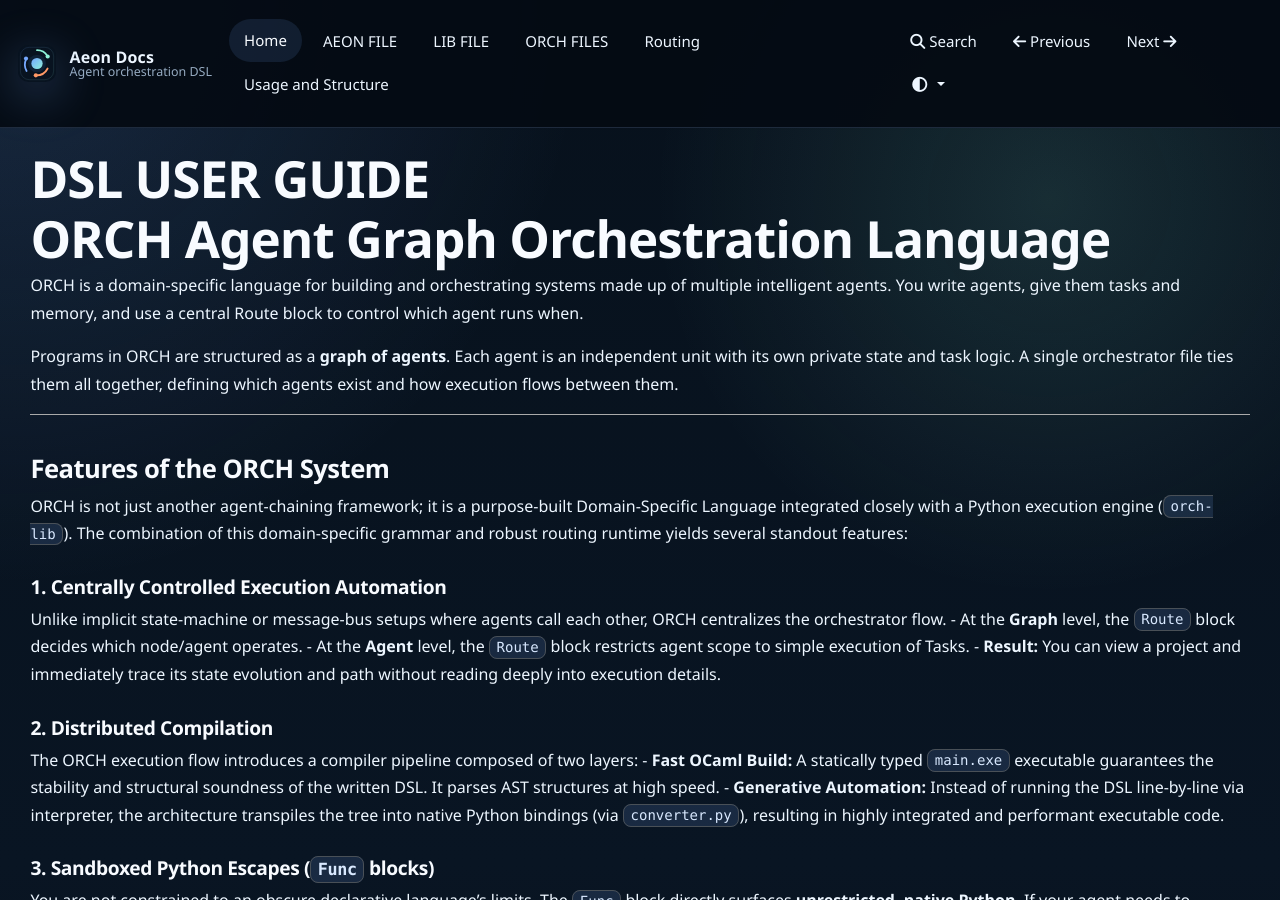
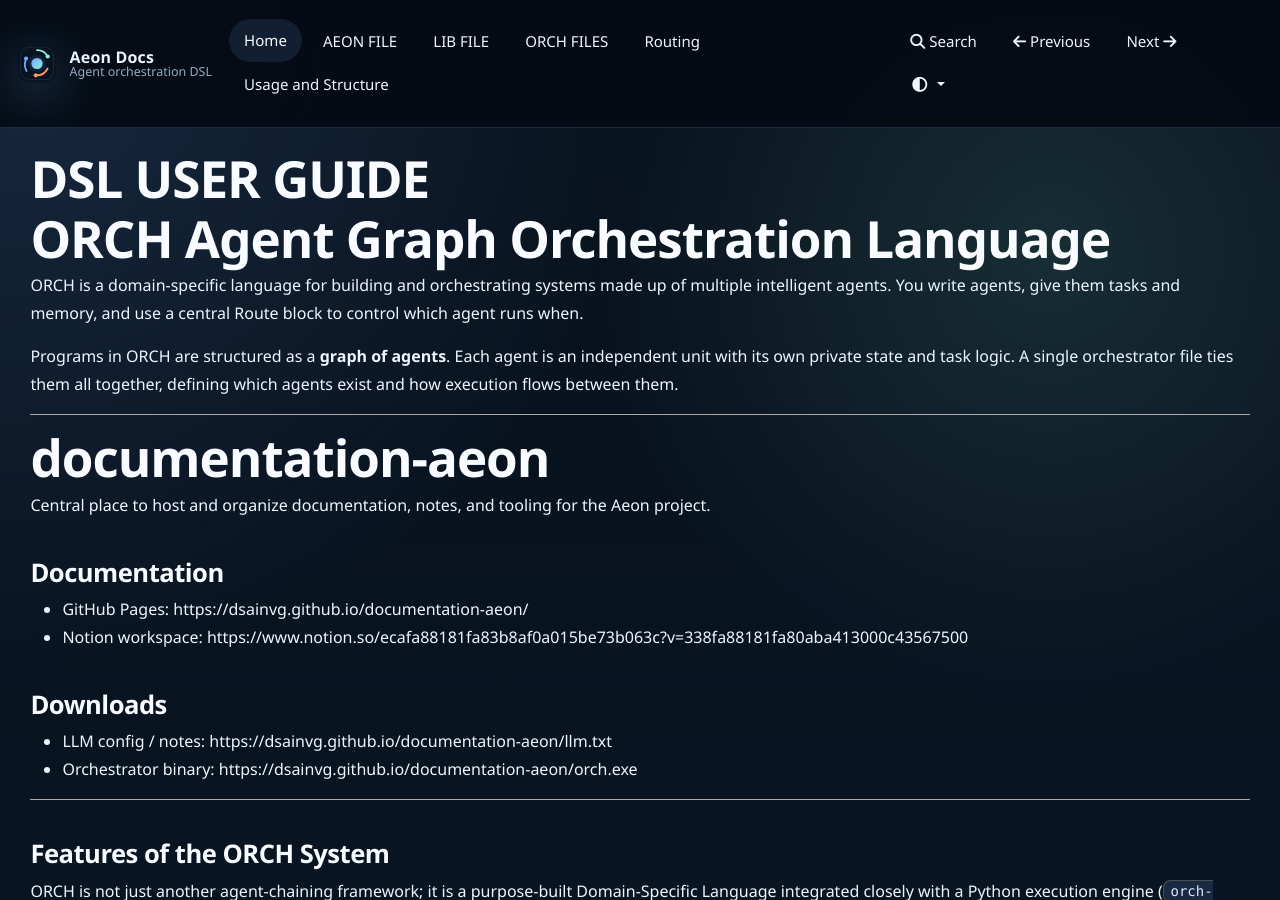
Before and after one commit to dsainvg/documentation-aeon, an MkDocs documentation site: the page built from docs/index.md, in a window 1280 px wide and 900 px high. Built offline with MkDocs 1.6.1, drawn with Linux system fonts in a browser that asks for light colours.

Commit message:
Add Aeon project documentation section
Added a central section for the Aeon project documentation, including links to GitHub Pages, Notion workspace, and downloads.

```diff
--- a/docs/index.md
+++ b/docs/index.md
@@ -5,6 +5,21 @@
 ORCH is a domain-specific language for building and orchestrating systems made up of multiple intelligent agents. You write agents, give them tasks and memory, and use a central Route block to control which agent runs when.
 
 Programs in ORCH are structured as a **graph of agents**. Each agent is an independent unit with its own private state and task logic. A single orchestrator file ties them all together, defining which agents exist and how execution flows between them.
+
+---
+# documentation-aeon
+
+Central place to host and organize documentation, notes, and tooling for the Aeon project.
+
+## Documentation
+
+- GitHub Pages: https://dsainvg.github.io/documentation-aeon/
+- Notion workspace: https://www.notion.so/ecafa88181fa83b8af0a015be73b063c?v=338fa88181fa80aba413000c43567500
+
+## Downloads
+
+- LLM config / notes: https://dsainvg.github.io/documentation-aeon/llm.txt
+- Orchestrator binary: https://dsainvg.github.io/documentation-aeon/orch.exe
 
 ---
 
```
